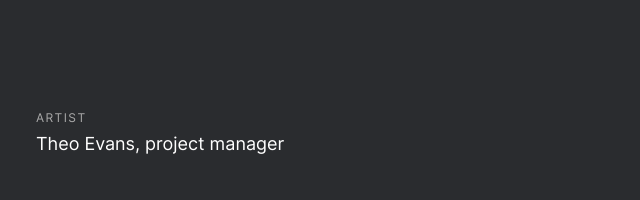
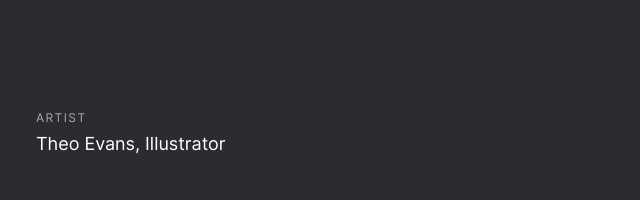
Before and after one commit to Ori-Haham/web_project_3, a plain HTML site: page index.html in a window 1280 px wide. Shown: the part 4800-5000 px from the top of the page, 612-1252 px from the left. Drawn offline with Linux system fonts and the light colour scheme; files whose address does not match are found by name.

Commit message:
new update

```diff
--- a/index.html
+++ b/index.html
@@ -223,7 +223,7 @@
               <h2 class="places__title">Cricieth, Wales</h2>
               <div class="places__website">
                 <p class="places__url-heading">Artist</p>
-                <p class="places__artist">Theo Evans, project manager</p>
+                <p class="places__artist">Theo Evans, Illustrator</p>
               </div>
               <div class="places__image-container">
                 <img
```
